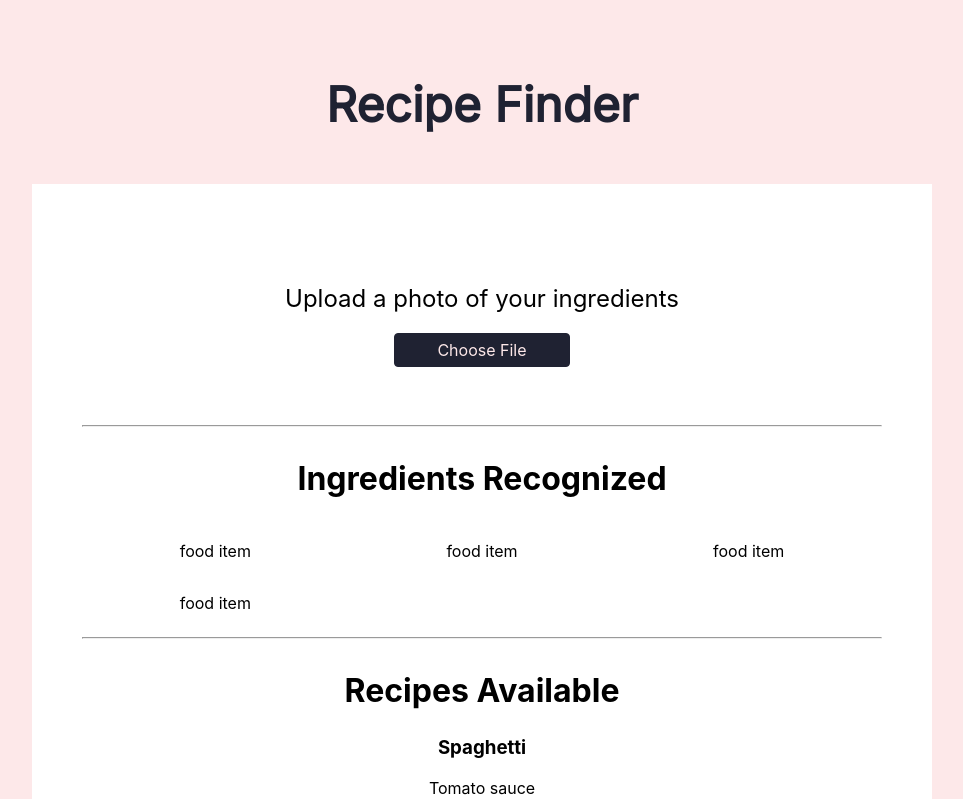
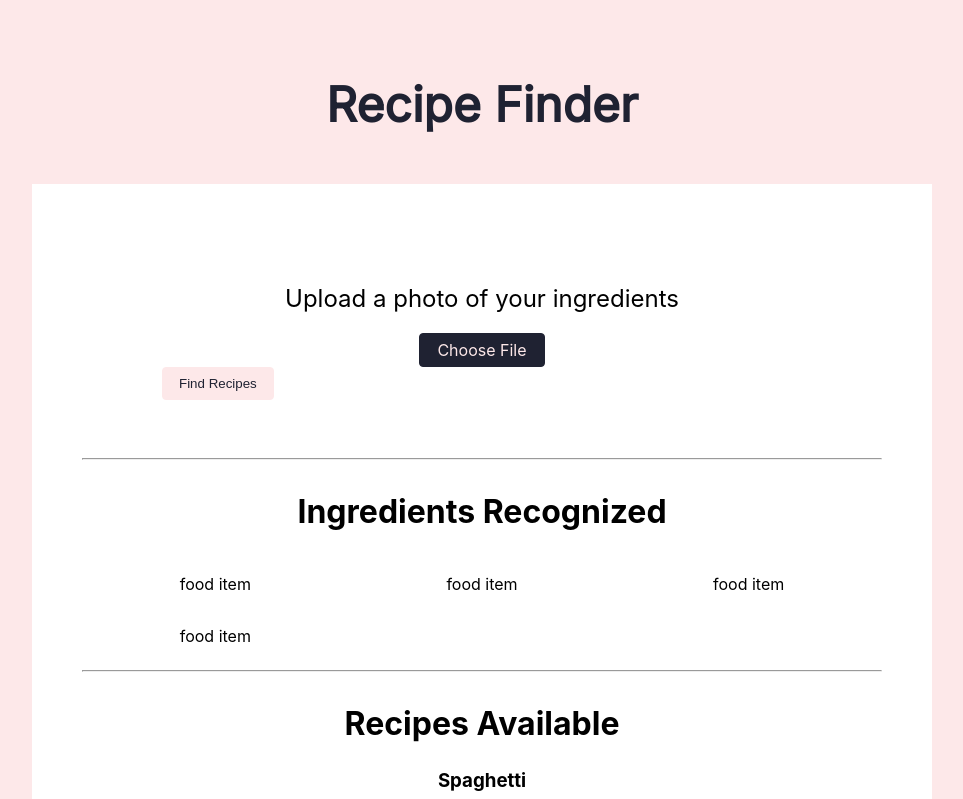
Before and after one commit to PatrickELee/Concoct, a React (Create React App) app: page / in a window 1280 px wide. Shown: the top 799 px of the page, without its empty margins (158-1121 px from the left). Built offline with nearby package versions, Linux system fonts and the light colour scheme.

Commit message:
skeleton submit button

```diff
--- a/src/components/FileForm/FileForm.css
+++ b/src/components/FileForm/FileForm.css
@@ -31,7 +31,7 @@
 
     margin: auto;
     margin-top: 20px;
-    width: 150px;
+    width: 100px;
     text-align: center;
     background-color: #1f2232;
     color: #fde8e9;
@@ -42,3 +42,14 @@
 input[type="file"] {
     display: none;
 }
+
+.submitButton {
+    padding: 8px 16px;
+    background-color: #fde8e9;
+    color: #1f2232;
+    border: 1px solid #fde8e9;
+    border-radius: 4px;
+
+    margin: auto;
+    cursor: pointer;
+}
--- a/src/components/FileForm/FileForm.js
+++ b/src/components/FileForm/FileForm.js
@@ -8,17 +8,21 @@ export default class FileForm extends Component {
 		this.state = {value: ''};
 
 		this.handleChange = this.handleChange.bind(this);
-    //this.handleSubmit = this.handleSubmit.bind(this);
+		this.handleSubmit = this.handleSubmit.bind(this);
 	}
 
 	handleChange(event) {
 		this.setState({value: event.target.value});
 	}
 
+	handleSubmit(event) {
+		event.preventDefault();
+	}
+
 	render() {
 		return (
 			<div class="fileFormContainer">
-
+				<form>
 					<label for="avatar" class="uploadCaption">Upload a photo of your ingredients</label>
 					<label class="custom-file-upload">
 					<input
@@ -30,6 +34,8 @@ export default class FileForm extends Component {
 					/>
 						Choose File
 					</label>
+					<button class="submitButton" onClick={this.handleSubmit}>Find Recipes</button>
+				</form>
 			</div>
 		);
 	}
```
Lines whose indentation alone changed are shown as unchanged.
